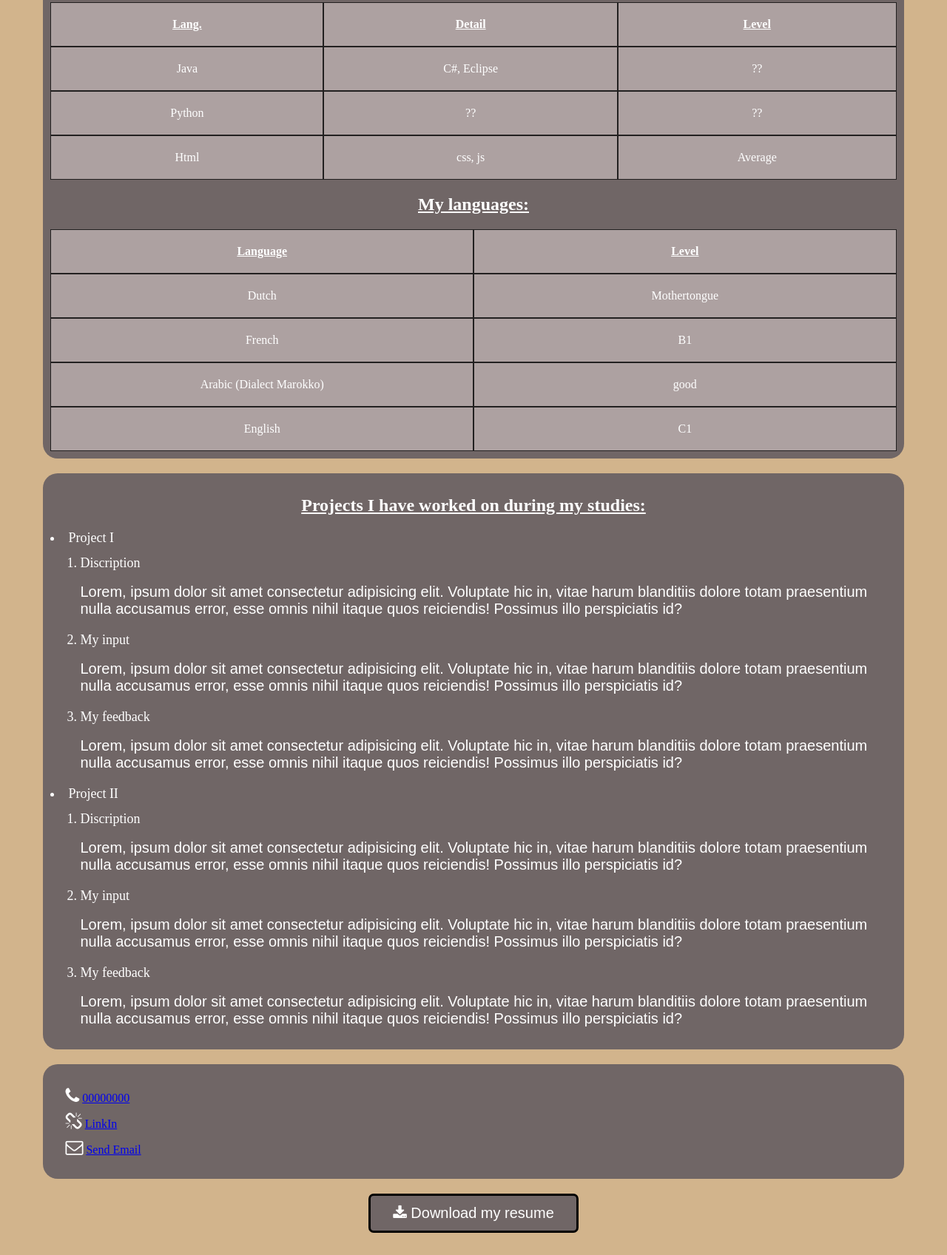
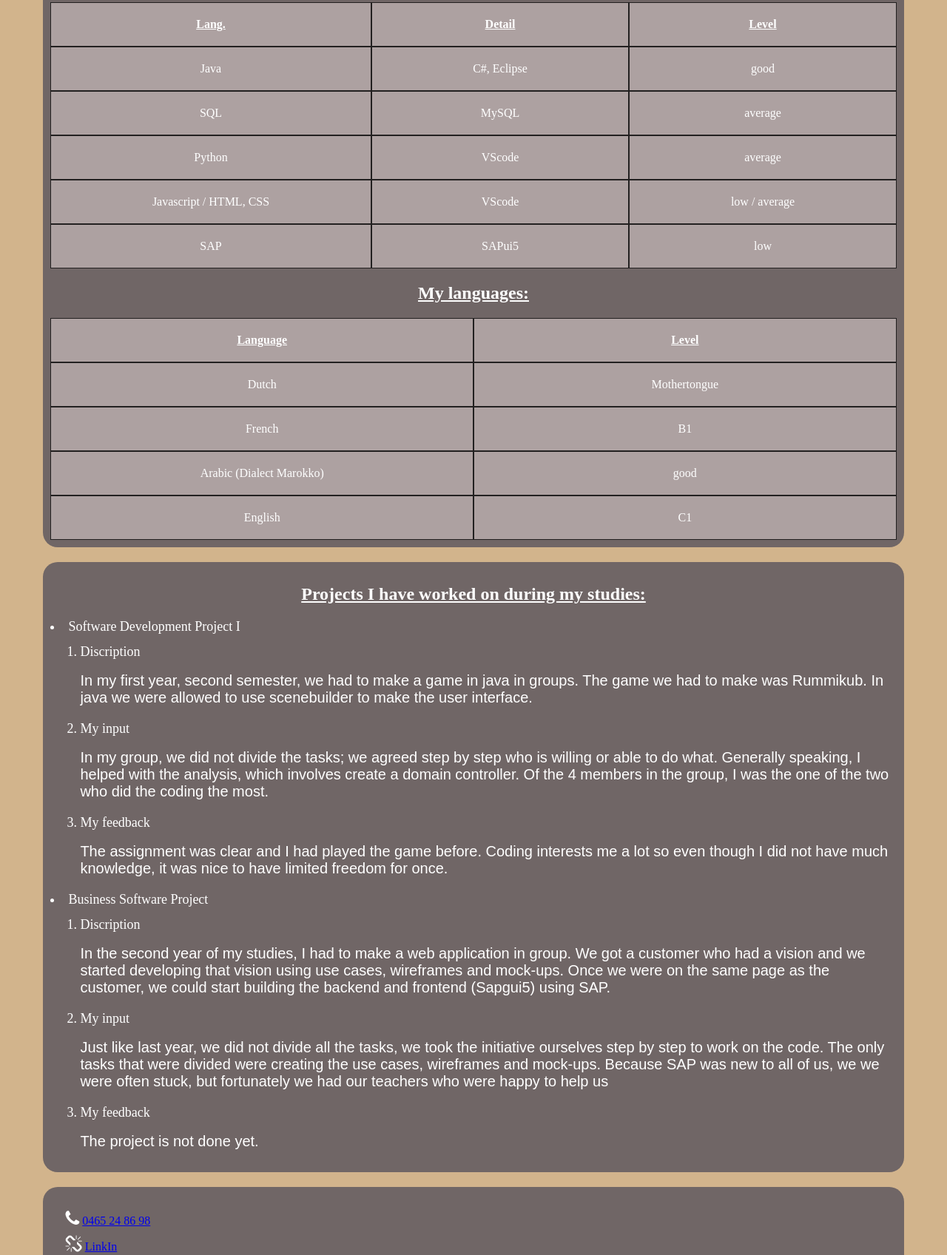
Before and after one commit to LobnaSabri/lobnaSabriPortfolio, a plain HTML site: page engels.html in a window 1280 px wide. Shown: the part 648-2345 px from the top of the page at 74% size. Drawn offline with Linux system fonts and the light colour scheme.

Commit message:
Engels invullne

```diff
--- a/engels.html
+++ b/engels.html
@@ -56,10 +56,7 @@
       <a name="about"></a>
       <h2>More about me:</h2>
       <p>
-        Lorem ipsum dolor sit amet consectetur adipisicing elit. Sunt itaque
-        placeat possimus molestiae saepe animi aut nesciunt error autem,
-        voluptatibus dolores recusandae consequuntur impedit iure magnam nemo.
-        Laudantium, ipsam deserunt.
+        I am an enthusiastic person who likes to meet new people. In addition to my connections, I would like to expand my knowledge in the area of SAP. Learning new (programming) languages interests me and would like to do so in the future.
       </p>
     </div>
     <div class="block">
@@ -71,13 +68,19 @@
         <div  style="font-weight: bold; text-decoration: underline;">Level</div>
         <div >Java</div>
         <div >C#, Eclipse</div>
-        <div >??</div>
+        <div >good</div>
+        <div >SQL</div>
+        <div >MySQL</div>
+        <div >average</div>
         <div >Python</div>
-        <div >??</div>
-        <div >??</div>
-        <div >Html</div>
-        <div >css, js</div>
-        <div >Average</div>
+        <div >VScode</div>
+        <div >average</div>
+        <div >Javascript / HTML, CSS</div>
+        <div >VScode</div>
+        <div >low / average </div>
+        <div >SAP</div>
+        <div >SAPui5</div>
+        <div >low</div>
       </div>
 
       <h2>My languages:</h2>
@@ -100,62 +103,54 @@
     <div class="block">
       <h2>Projects I have worked on during my studies:</h2>
 
-      <li>Project I</li>
+      <li>Software Development Project I</li>
       <br />
       <ol>
         <li>Discription</li>
         <br />
         <p>
-          Lorem, ipsum dolor sit amet consectetur adipisicing elit. Voluptate
-          hic in, vitae harum blanditiis dolore totam praesentium nulla
-          accusamus error, esse omnis nihil itaque quos reiciendis! Possimus
-          illo perspiciatis id?
+          In my first year, second semester, we had to make a game in java in groups.
+          The game we had to make was Rummikub.
+          In java we were allowed to use scenebuilder to make the user interface.
         </p>
         <li>My input</li>
         <br />
         <p>
-          Lorem, ipsum dolor sit amet consectetur adipisicing elit. Voluptate
-          hic in, vitae harum blanditiis dolore totam praesentium nulla
-          accusamus error, esse omnis nihil itaque quos reiciendis! Possimus
-          illo perspiciatis id?
+          In my group, we did not divide the tasks; we agreed step by step
+          who is willing or able to do what. Generally speaking, I helped with the analysis, which involves
+          create a domain controller. Of the 4 members in the group, I was the one of the two who did the
+          coding the most.
         </p>
 
         <li>My feedback</li>
         <br />
         <p>
-          Lorem, ipsum dolor sit amet consectetur adipisicing elit. Voluptate
-          hic in, vitae harum blanditiis dolore totam praesentium nulla
-          accusamus error, esse omnis nihil itaque quos reiciendis! Possimus
-          illo perspiciatis id?
+          The assignment was clear and I had played the game before.
+          Coding interests me a lot so even though I did not have much knowledge, it was nice to have limited freedom for once.
         </p>
       </ol>
-      <li>Project II</li>
+      <li>Business Software Project</li>
       <br />
       <ol>
         <li>Discription</li>
         <br />
         <p>
-          Lorem, ipsum dolor sit amet consectetur adipisicing elit. Voluptate
-          hic in, vitae harum blanditiis dolore totam praesentium nulla
-          accusamus error, esse omnis nihil itaque quos reiciendis! Possimus
-          illo perspiciatis id?
+          In the second year of my studies, I had to make a web application in group.
+          We got a customer who had a vision and we started developing that vision using use cases, wireframes and mock-ups.
+Once we were on the same page as the customer, we could start building the backend and frontend (Sapgui5) using SAP.
         </p>
         <li>My input</li>
         <br />
         <p>
-          Lorem, ipsum dolor sit amet consectetur adipisicing elit. Voluptate
-          hic in, vitae harum blanditiis dolore totam praesentium nulla
-          accusamus error, esse omnis nihil itaque quos reiciendis! Possimus
-          illo perspiciatis id?
+          Just like last year, we did not divide all the tasks, we took the initiative ourselves step by step to work on the code. The only tasks that were divided were
+          creating the use cases, wireframes and mock-ups. Because SAP was new to all of us, we
+we were often stuck, but fortunately we had our teachers who were happy to help us
         </p>
 
         <li>My feedback</li>
         <br />
         <p>
-          Lorem, ipsum dolor sit amet consectetur adipisicing elit. Voluptate
-          hic in, vitae harum blanditiis dolore totam praesentium nulla
-          accusamus error, esse omnis nihil itaque quos reiciendis! Possimus
-          illo perspiciatis id?
+          The project is not done yet.
         </p>
       </ol>
     </div>
@@ -166,16 +161,16 @@
   <div class="block">
 
      <div class="grid-container-contact">
-      <div ><i style="font-size:24px" class="fa">&#xf095;</i> <a href="tel:+00000000">00000000</a></div>
+      <div ><i style="font-size:24px" class="fa">&#xf095;</i> <a href="tel:+0032 (0)465 24 86 98 ">0465 24 86 98</a></div>
       <div ><i style="font-size:24px" class="fa">&#xf127;</i> <a href="https://www.linkedin.com/in/lobna-sabri-a22b15223/ ">  LinkIn</a></div>
-      <div ><i style="font-size:24px" class="fa">&#xf003;</i> <a  href="mailto:lobna.sabri@student.hogent.be"> Send Email</a></div>
+      <div ><i style="font-size:24px" class="fa">&#xf003;</i> <a  href="mailto:lobnasabri88@gmail.com"> Send Email</a></div>
 
     </div>
   </div>
 
-    <a href="/lobnaSabriPortfolio/assets/CV.docx" download="Lobna Sabri CV">
+    <a href="assets/cv/CV Engels.pdf" download="Lobna Sabri CV">
       <button class="btn">
-        <i class="fa fa-download"></i> Download my resume
+        <i class="fa fa-download"></i> Download my resumé
       </button>
     </a>
 
```
Also changed, not shown: frans.html (+5 -6 lines), 1 other file.
